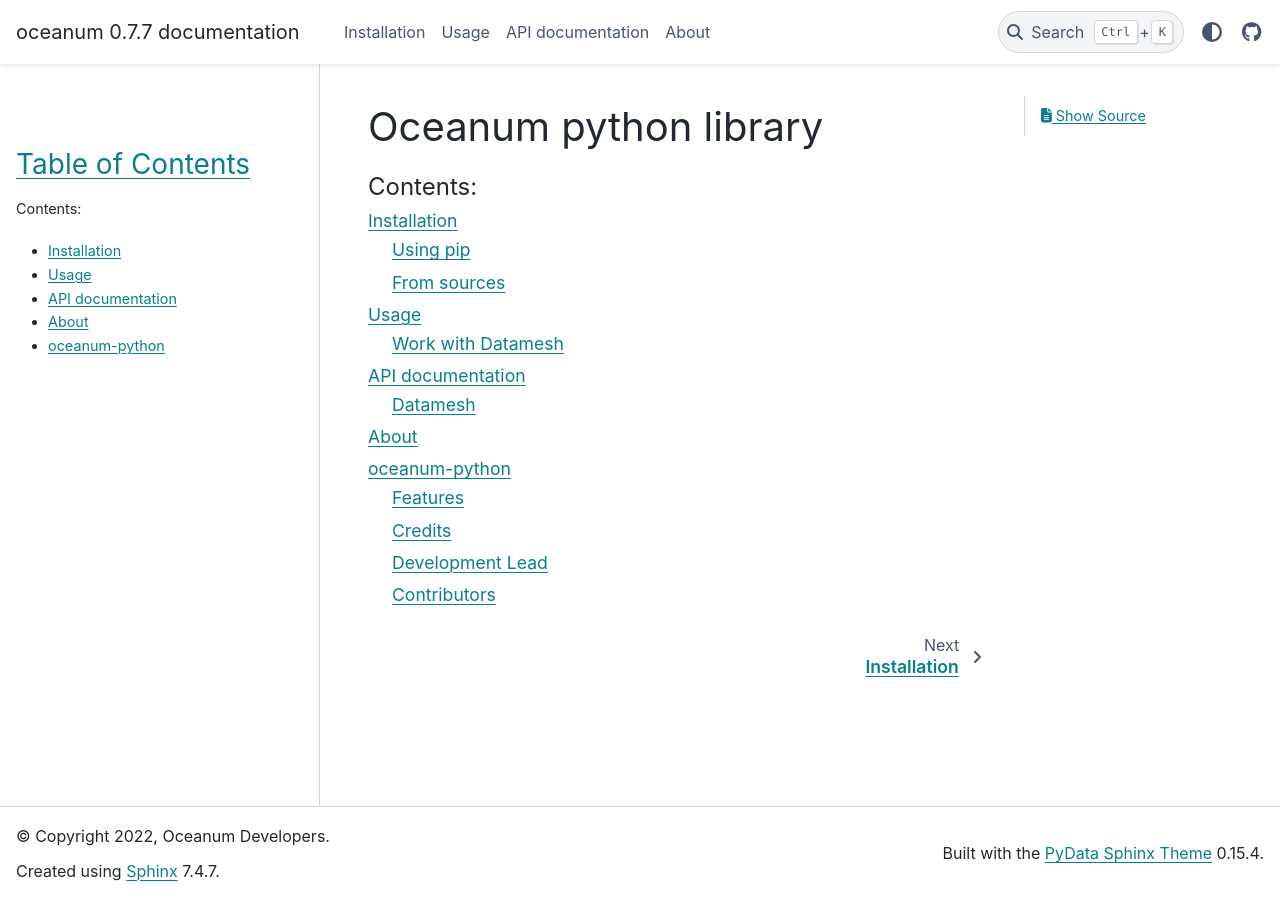
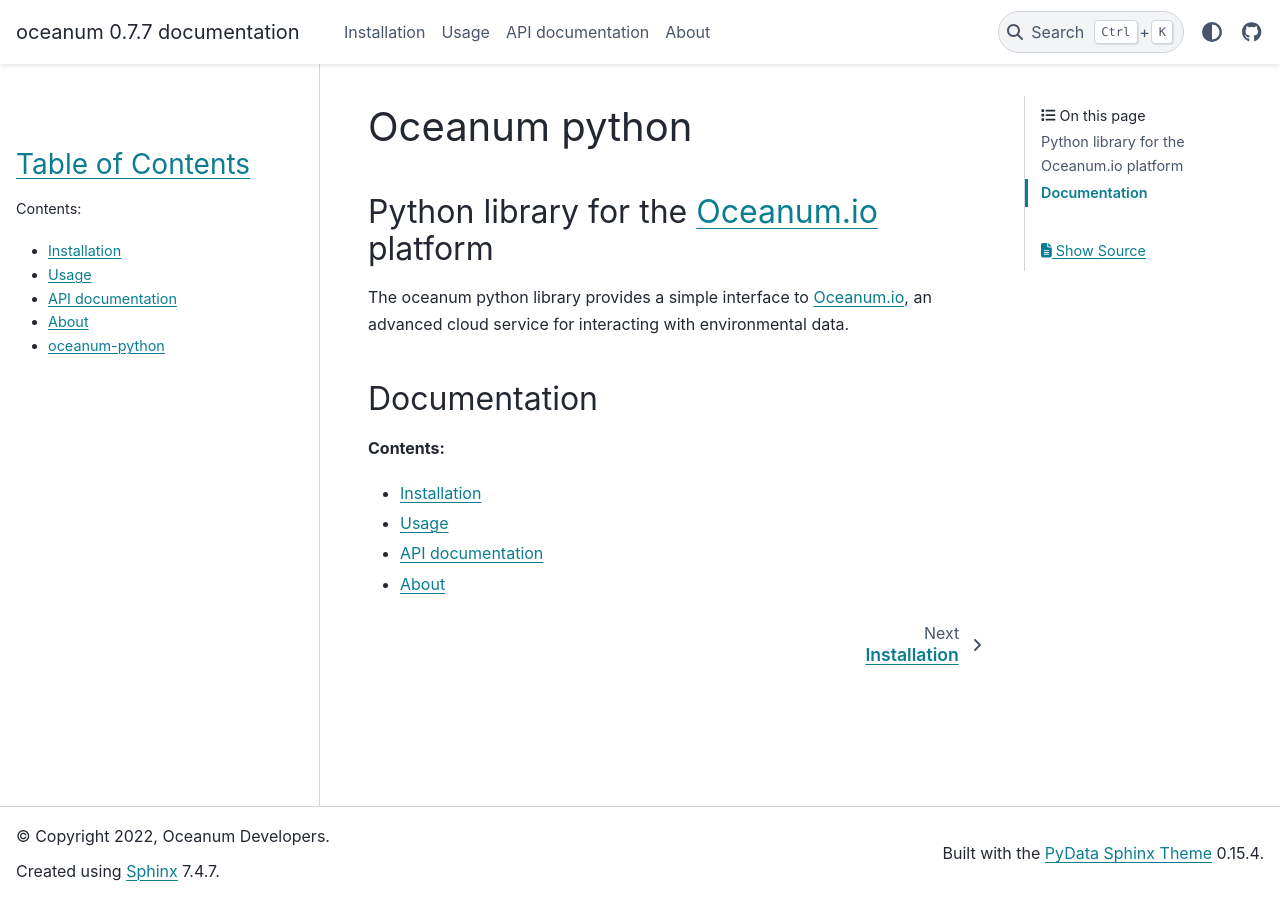
Before and after one commit to oceanum-io/oceanum-python, a Sphinx documentation site: the page built from docs/index.rst, in a window 1280 px wide. Built offline with Sphinx 7.4.7 and the PyData theme 0.15.4, drawn with Linux system fonts in a browser that asks for light colours.

Commit message:
Redefine the landing page to avoid just duplicating the toctree

```diff
--- a/docs/index.rst
+++ b/docs/index.rst
@@ -1,11 +1,32 @@
-Oceanum python library
-======================================
+Oceanum python
+==============
+
+Python library for the `Oceanum.io`_ platform
+---------------------------------------------
+
+The oceanum python library provides a simple interface to `Oceanum.io`_, an advanced
+cloud service for interacting with environmental data.
+
+Documentation
+-------------
+
+**Contents:**
+
+* :doc:`installation`
+* :doc:`usage`
+* :doc:`api`
+* :doc:`about`
+
 
 .. toctree::
-   :maxdepth: 2
+   :maxdepth: 4
+   :hidden:
    :caption: Contents:
 
    installation
    usage
    api
    about
+
+
+.. _`Oceanum.io`: https://oceanum.io/
```
